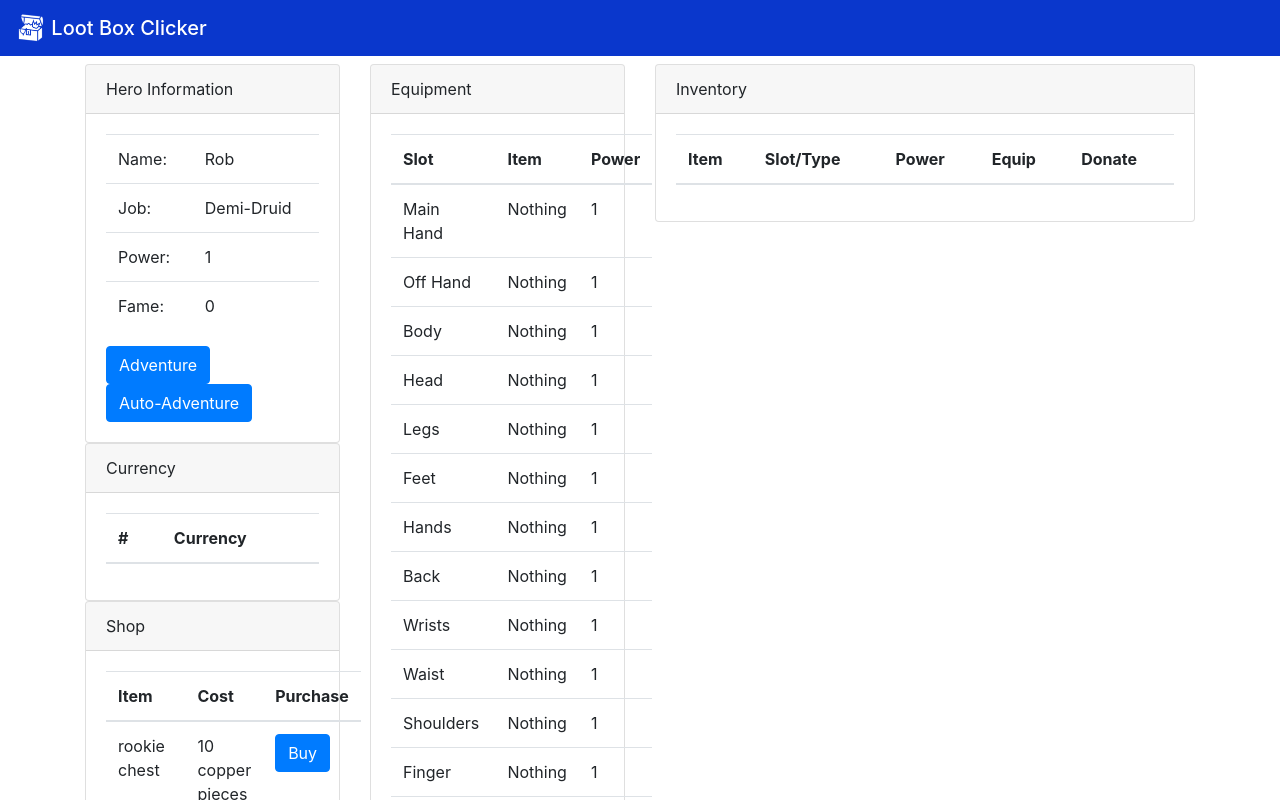
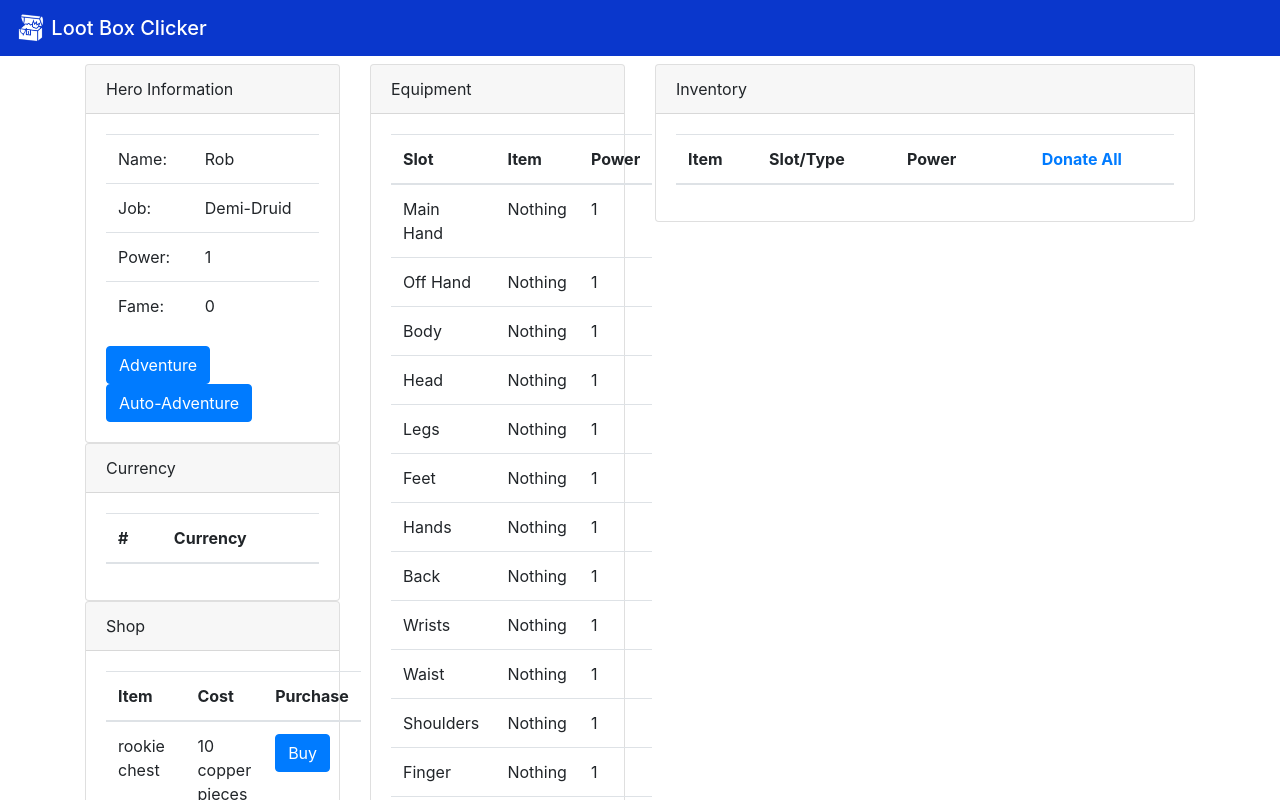
Before and after one commit to sitnaltax/loot-box-clicker, an Angular app: page / in a window 1280 px wide. Shown: the top 800 px of the page. Built offline with nearby package versions, Linux system fonts and the light colour scheme.

Commit message:
Added Donate All button

```diff
--- a/src/app/inventory/inventory-display.component.html
+++ b/src/app/inventory/inventory-display.component.html
@@ -16,10 +16,10 @@
                         Power
                     </th>
                     <th>
-                        Equip
+
                     </th>
                     <th>
-                        Donate
+                        <a (click)='donateAll()'><span class="text-primary" style="cursor: pointer; ">Donate All</span></a>
                     </th>
                 </tr>
             </thead>
--- a/src/app/inventory/inventory-display.component.ts
+++ b/src/app/inventory/inventory-display.component.ts
@@ -51,4 +51,10 @@ export class InventoryDisplayComponent implements OnInit {
         this._inventoryService.removeFromInventory(item);
         this._heroService.addKarma(item.value);
     }
+
+    donateAll() {
+        while(this._inventoryService.getInventory().length > 0){
+            this._inventoryService.getInventory().forEach(item => {this.donate(item)});
+        }
+    }
 }
```
